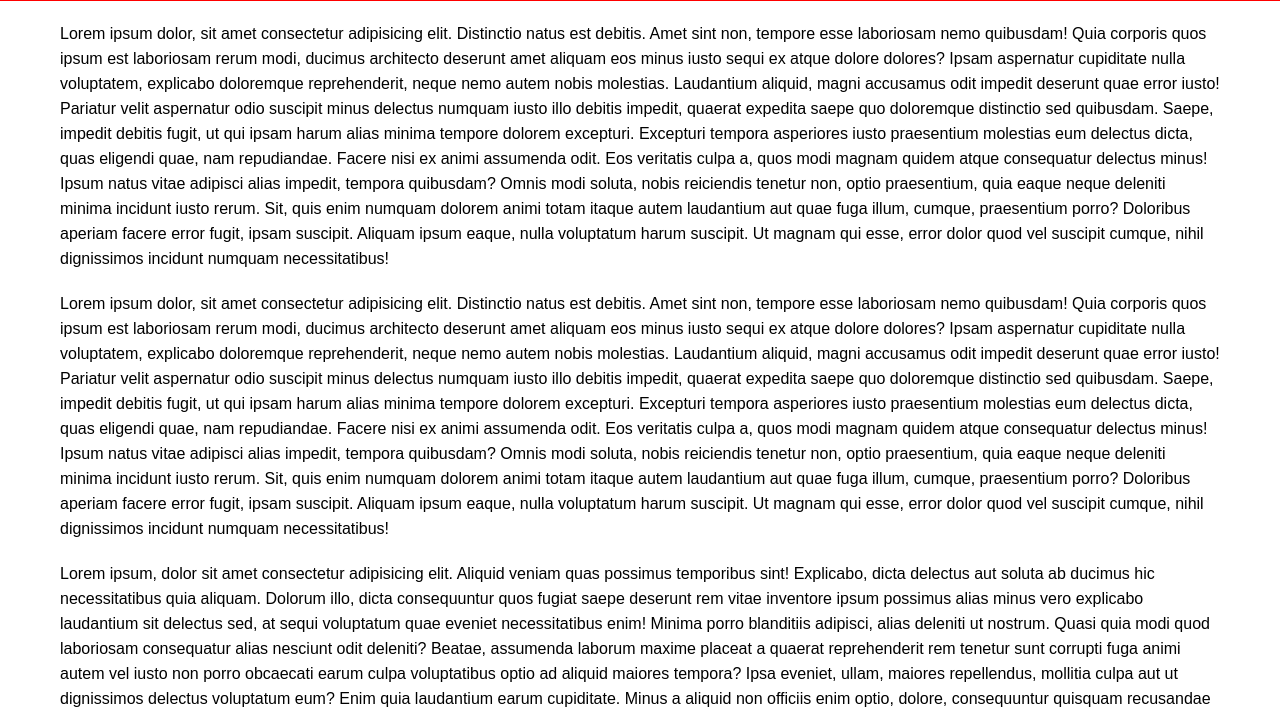
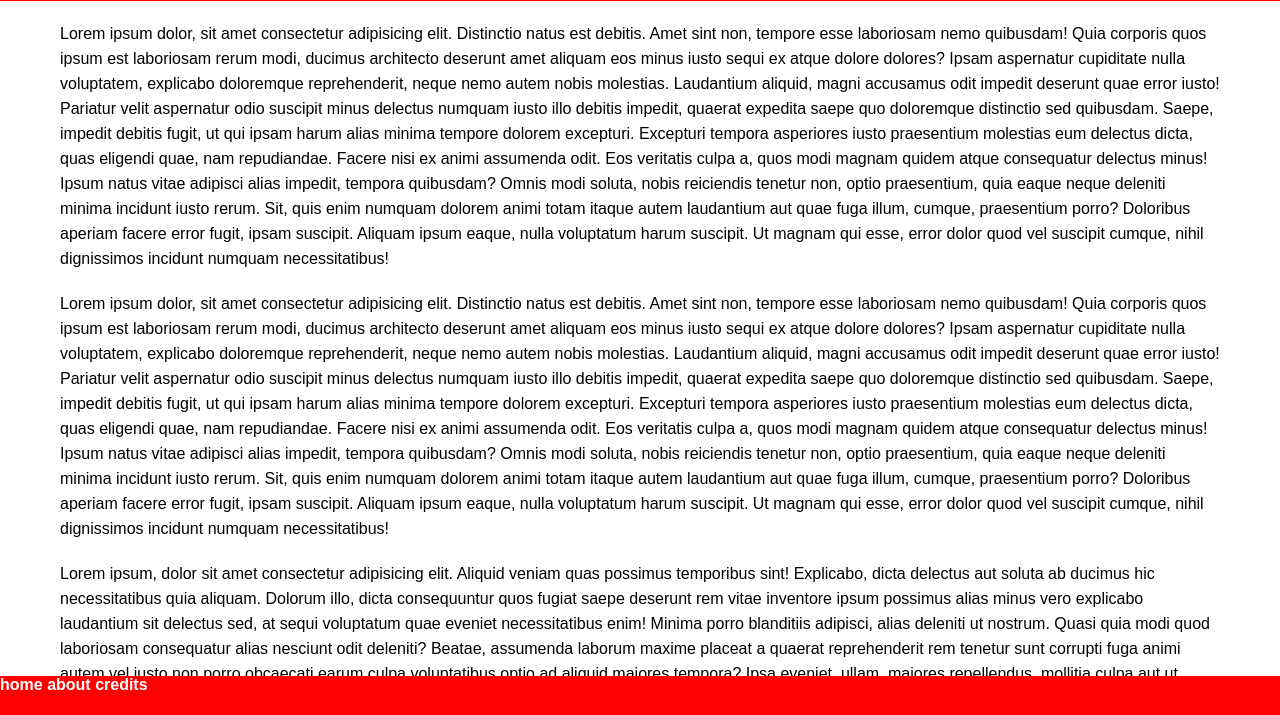
Before and after one commit to Bahati308/Restored-burger-9, a plain HTML site: page index.html in a window 1280 px wide. Shown: the part 79-794 px from the top of the page. Drawn offline with nearby package versions, Linux system fonts and the light colour scheme.

Commit message:
added the footer

```diff
--- a/assets/style.css
+++ b/assets/style.css
@@ -173,3 +173,21 @@ body {
     padding: 60px 0px 0px 0px;
   }
 }
+
+/* Footer */
+
+.footer {
+  position:fixed;
+  bottom:0;
+  left:0;
+  width:100%;
+  height: 45px;
+  background-color: red;
+}
+
+.footer a {
+  color: white;
+  text-align: center;
+  text-decoration: none;
+  font-weight: bold;
+}
--- a/index.html
+++ b/index.html
@@ -67,9 +67,18 @@
 <body>
 
 
+</body>
 
+
+<div class="footer">
+    <p class="footer-text-left">
+      <a href="index.html" class="menu">home</a>
+      <a href="https://css.sammy-codes.com/about.html" class="menu">about</a>
+      <a href="https://css.sammy-codes.com/credits.html" class="menu">credits</a>
+    </p>
+  </div>
 <script src="https://code.jquery.com/jquery-3.6.0.min.js"></script>
 <script src="./assets/main.js"></script>
     </div>
-</body>
+
 </html>
```
